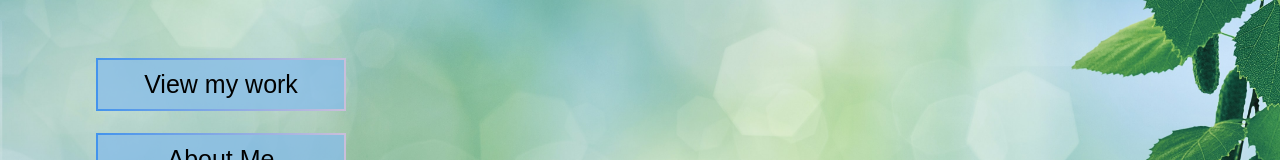
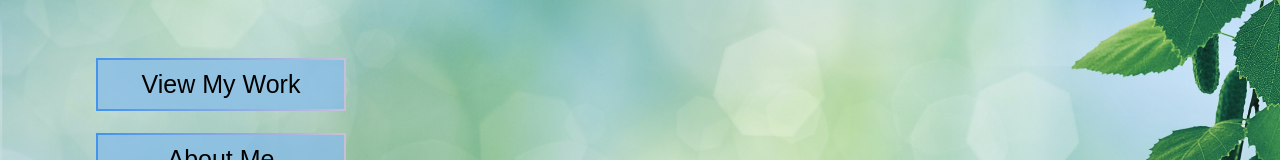
Before and after one commit to LenaAL/MyPortfolio, a React (Create React App) app: page / in a window 1280 px wide. Shown: the part 342-502 px from the top of the page. Built offline with nearby package versions, Linux system fonts and the light colour scheme; a web font is replaced by a local one.

Commit message:
FSDK,SVD

```diff
--- a/src/components/Home.jsx
+++ b/src/components/Home.jsx
@@ -13,7 +13,7 @@ export default function Home() {
                     <h2 className="undertext">Junior Web Designer </h2>
                 </div>
                 <div className="buttonContainer">
-                    <NavLink to="/project"> <button className="projectBtn"><span>View my work</span></button> </NavLink>
+                    <NavLink to="/project"> <button className="projectBtn"><span>View My Work</span></button> </NavLink>
                     <NavLink to="/post"> <button className="reflectBtn"><span>My Reflections</span></button> </NavLink>
                     <NavLink to="/about"> <button className="aboutBtn"><span>About Me</span></button> </NavLink>
                 </div>
--- a/src/components/style/about.css
+++ b/src/components/style/about.css
@@ -39,6 +39,7 @@
 
 .aboutText h2 span {
     color: rgb(0, 0, 0);
+    font-size: 16px; /*ENDRET DETTE, VAR INGENTING*/
 }
 
 .aboutBlockContent {
```
